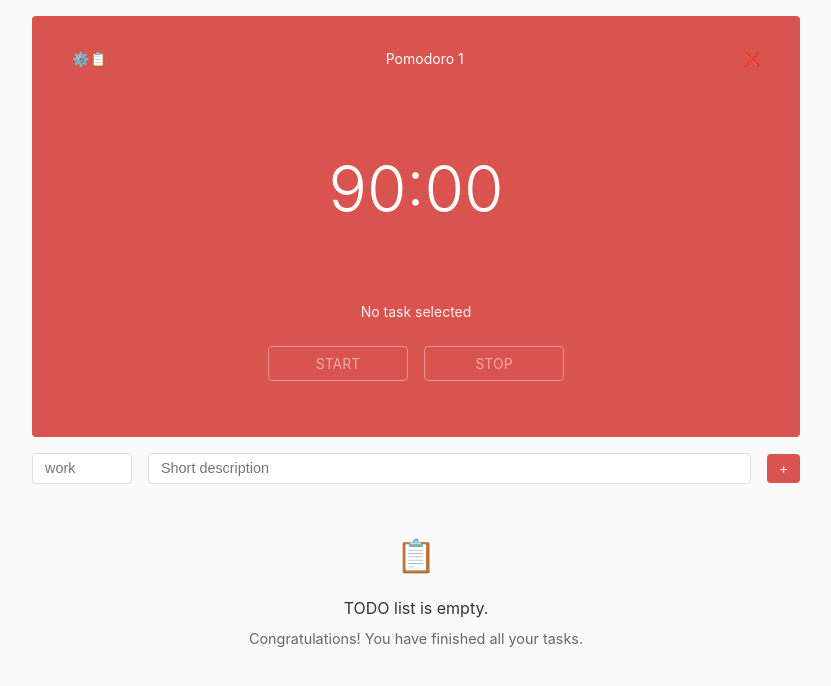
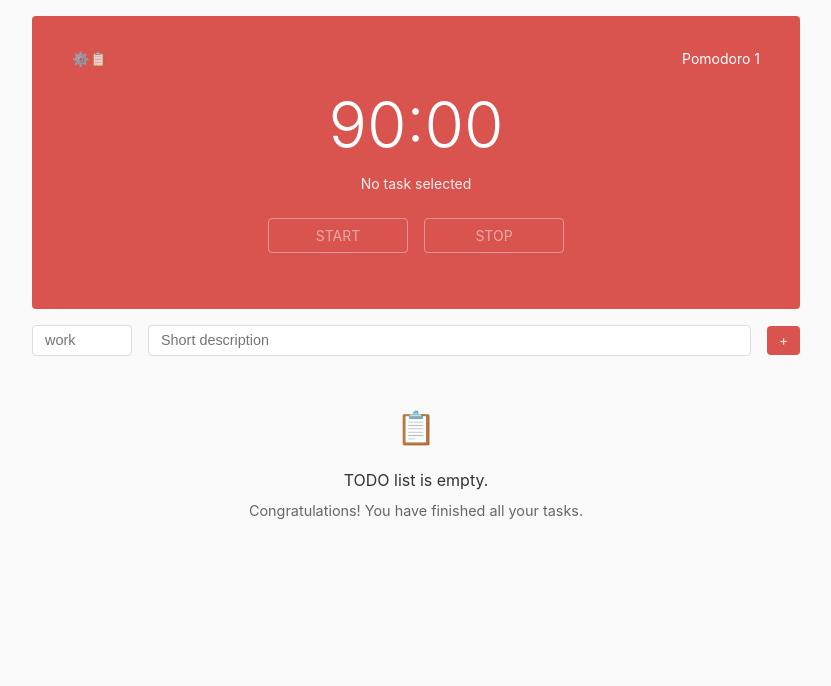
Before and after one commit to tigawanna/pomodoro-panda, a React (Vite) app: page / in a window 1280 px wide. Shown: the top 686 px of the page, without its empty margins (224-1055 px from the left). Built offline with nearby package versions, Linux system fonts and the light colour scheme.

Commit message:
feat: add easter egg for coming soon features in the app header

```diff
--- a/src/components/Timer/Timer.module.css
+++ b/src/components/Timer/Timer.module.css
@@ -33,7 +33,6 @@
 .timerDisplay {
   font-size: var(--font-size-lg);
   font-weight: 300;
-  padding: var(--spacing-lg) 0;
 }
 
 .taskName {
@@ -110,3 +109,36 @@
   position: relative;
   z-index: 1;
 }
+
+/* Coming soon feature indicators */
+.comingSoon {
+  cursor: help;
+  position: relative;
+  opacity: 0.7;
+  transition: opacity 0.2s ease;
+}
+
+.comingSoon:hover {
+  opacity: 1;
+}
+
+.comingSoon::after {
+  content: 'Coming soon! 🚀';
+  position: absolute;
+  bottom: 100%;
+  left: 50%;
+  transform: translateX(-50%);
+  padding: var(--spacing-xs) var(--spacing-sm);
+  background-color: rgba(0, 0, 0, 0.8);
+  border-radius: var(--border-radius-sm);
+  font-size: var(--font-size-xs);
+  white-space: nowrap;
+  opacity: 0;
+  transition: opacity 0.2s ease;
+  pointer-events: none;
+  z-index: 10;
+}
+
+.comingSoon:hover::after {
+  opacity: 1;
+}
--- a/src/components/Timer/Timer.tsx
+++ b/src/components/Timer/Timer.tsx
@@ -129,11 +129,10 @@ export const Timer: React.FC<TimerProps> = ({
             <div className={`${styles.timerContainer} ${styles[timerType]}`}>
                 <div className={styles.timerHeader}>
                     <div className={styles.headerLeft}>
-                        <span>⚙️</span>
-                        <span>📋</span>
+                        <span className={styles.comingSoon}>⚙️</span>
+                        <span className={styles.comingSoon}>📋</span>
                     </div>
                     <div>{getTimerTitle()}</div>
-                    <div>❌</div>
                 </div>
                 <div className={styles.timerDisplay}>
                     <TimerDisplay timeLeft={timeLeft} />
```
